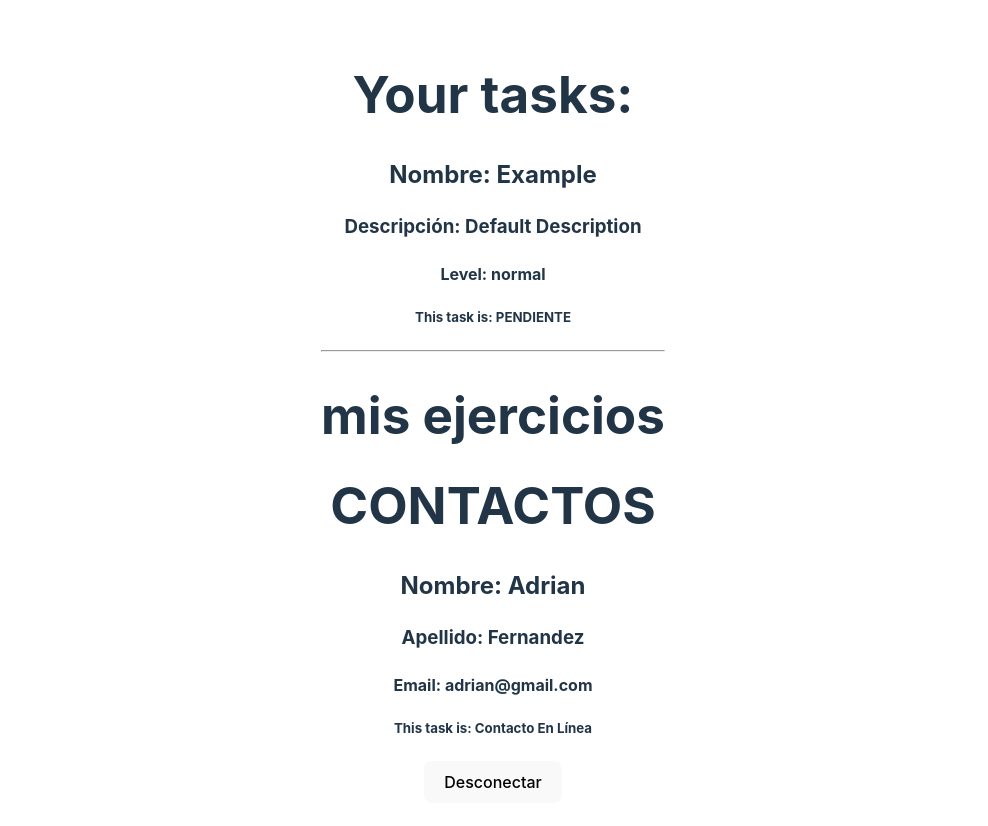
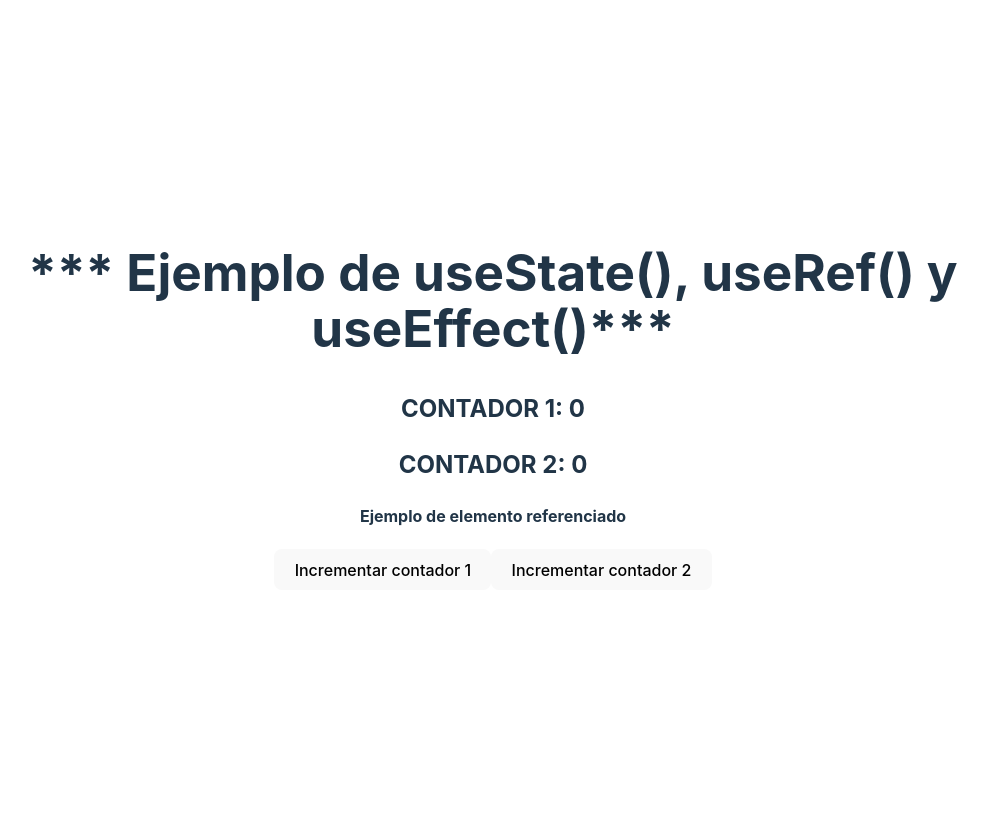
Before and after one commit to Adrian-Fernandez-Rosa/miSecondReact, a React (Vite) app in the folder primerProyect/: page / in a window 1280 px wide. Shown: the top 826 px of the page, without its empty margins (147-1135 px from the left). After the commit the page ends 800 px from the top, so only its background shows below. Built offline with nearby package versions, Linux system fonts and the light colour scheme.

Commit message:
hooks example2

```diff
--- a/primerProyect/src/App.jsx
+++ b/primerProyect/src/App.jsx
@@ -5,6 +5,8 @@
 import './App.css'
 import ContactList from './components/container/contact_list'
 import TaskListComponent from './components/container/task_list'
+import Ejemplo1 from './hooks/Ejemplo1'
+import Ejemplo2 from './hooks/Ejemplo2'
 
 
 function App() {
@@ -13,13 +15,16 @@ function App() {
   return (
     <>
 
-     {/* Componente propio greeting.jsx */}
+      {/* Componente propio greeting.jsx */}
       {/* <Greeting name="adri"/> */}
       {/* <GreetingF name="Adriancitus" /> */}
-      <TaskListComponent />
-      <hr></hr>
+      {/* <TaskListComponent /> */}
+      {/* Ejemplos de uso de HOOKS  */}
+      {/* <Ejemplo1 /> */}
+      <Ejemplo2 />
+      {/* <hr></hr>
       <h1>mis ejercicios</h1>
-      <ContactList />
+      <ContactList /> */}
     </>
   )
 }
--- /dev/null
+++ b/primerProyect/src/hooks/Ejemplo1.jsx
@@ -0,0 +1,68 @@
+/* eslint-disable no-unused-vars */
+/**
+ * Ejemplo de uso del hook useState
+ *
+ * Crear un componente de tipo de función y acceder a su estado
+ * privado a través de un hook y, además, poder modificarlo
+ */
+
+import React, { useState } from 'react';
+
+const Ejemplo1 = () => {
+
+    // Valor inicial para contador
+    const valorInicial = 0;
+
+    // Valor inicial para una persona
+    const personaInicial = {
+        nombre: 'Adriancitus',
+        email: 'adriancitus@laweaCosmica.com'
+    }
+
+    /**
+     * Queremos que el VALORINICIAL y PERSONAINICIAL sean
+     * parte del estado del componente para así poder gestionar
+     * su cambio y que éste sea reflejado en la vista del componente.
+     *
+     * const [nombreVar, Funcionparacambiar] = useState(valorInicial)
+     *
+     */
+
+    const [contador, setContador] = useState(valorInicial);
+    const [persona, setPersona] = useState(personaInicial);
+
+    /**
+     * Función para actualizar el estado privado que contiene el contador
+     */
+    function incrementaContador(){
+        // ? funcionParaCambiar(nuevoValor)
+        setContador(contador + 1);
+    }
+
+    /**
+     * Función para actualizar el estado de persona en el componente
+     */
+    function actualizarPersona(nombre){
+        setPersona(
+            {
+                nombre: 'El pepe',
+                email: 'pepeWEONCITO@prendete.com'
+            }
+        )
+    }
+
+    return (
+        <div>
+            <h1>*** Ejemplo de useState()***</h1>
+            <h2>CONTADOR: {contador}</h2>
+            <h2>DATOS DE LA PERSONA:</h2>
+            <h3>NOMBRE: {persona.nombre}</h3>
+            <h4>EMAIL: {persona.email}</h4>
+            {/* Bloque de botones para actualizar el estado del componente */}
+            <button onClick={incrementaContador}>incrementar contador</button>
+            <button onClick={actualizarPersona}>Actualizar Persona</button>
+        </div>
+    );
+}
+
+export default Ejemplo1;
--- /dev/null
+++ b/primerProyect/src/hooks/Ejemplo2.jsx
@@ -0,0 +1,92 @@
+/* eslint-disable no-unused-vars */
+/**
+ * Ejemplo de uso de
+ * - useState()
+ * - useRef(): s una herramienta útil en React para guardar
+ *          referencias a elementos del DOM y para guardar valores mutables
+ *          que necesitas a lo largo de la vida del componente,
+ *          pero que no deben causar re-renderizados.
+ * - useEffect(): Para controlar los cambios en la vista
+ */
+
+import React, { useState, useRef, useEffect} from 'react';
+
+const Ejemplo2 = () => {
+
+    // Vamos a crear dos contadores distintos
+    // cada uno en un estado diferente
+    const [contador1, setContador1] = useState(0);
+    const [contador2, setContador2] = useState(0);
+
+    // Vamos a crear una referencia con useRef() para asociar una variable
+    // con un elemento del DOM del componente (vista HTML)
+    const miRef = useRef();
+
+    function incrementar1() {
+        setContador1(contador1+1);
+    }
+
+    function incrementar2() {
+        setContador2(contador2+1);
+    }
+
+    /**
+     * Trabajando con UseEffect
+     */
+
+    /**
+     * ? Caso 1: Ejecutar SIEMPRE un snippet de código
+     * Cada vez que haya un cambio en el estado del componente
+     * se ejecuta aquello que esté dentro del useEffect()
+     */
+
+    // useEffect(() => {
+
+    //     console.log('CAMBIO EN EL ESTADO DEL COMPONENTE');
+    //     console.log('Mostrando referencia a elemento del DOM:')
+    //     console.log(miRef);
+
+    // }); Como el effect no tiene condiciones se ejecuta siempre que exista un cambio
+
+    /**
+     * ? Caso 2: Ejecutar solo cuando cambie CONTADOR1
+     * Cada vez que haya un cambio en contador 1, se ejecuta lo que diga el
+     * useEffect.
+     * En caso de que cambie  contador2, no habrá ejecucion
+     */
+
+    // useEffect(() => {
+
+    //     console.log('CAMBIO EN EL ESTADO DEL CONTADOR 1');
+    //     console.log('Mostrando referencia a elemento del DOM:')
+    //     console.log(miRef);
+
+    // }, [contador1]); //que sufra cambios el contador 1
+
+     useEffect(() => {
+
+        console.log('CAMBIO EN EL ESTADO DEL CONTADOR 1/ CONTADOR 2');
+        console.log('Mostrando referencia a elemento del DOM:')
+        console.log(miRef);
+
+    }, [contador1, contador2]);
+
+    return (
+        <div>
+            <h1>*** Ejemplo de useState(), useRef() y useEffect()***</h1>
+            <h2>CONTADOR 1: {contador1}</h2>
+            <h2>CONTADOR 2: {contador2}</h2>
+            {/* Elemento referenciado */}
+            <h4 ref={miRef}>
+            Ejemplo de elemento referenciado
+            </h4>
+            {/* Botones para cambiar los contadores */}
+            <div>
+                <button onClick={incrementar1}>Incrementar contador 1</button>
+                <button onClick={incrementar2}>Incrementar contador 2</button>
+            </div>
+        </div>
+    );
+}
+
+export default Ejemplo2;
```
Also changed, not shown: 3 other files (tests, documents, lock files or other folders).
